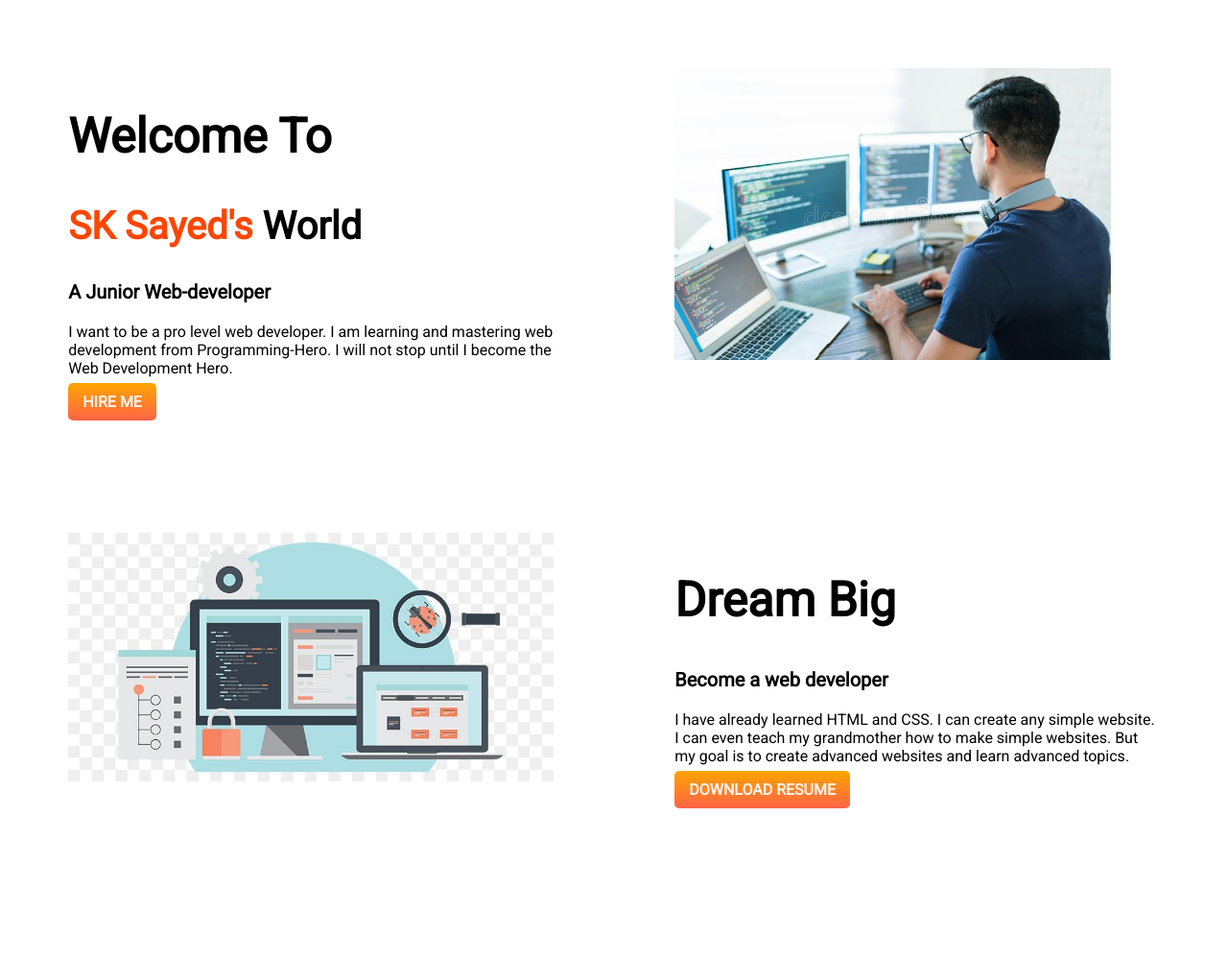
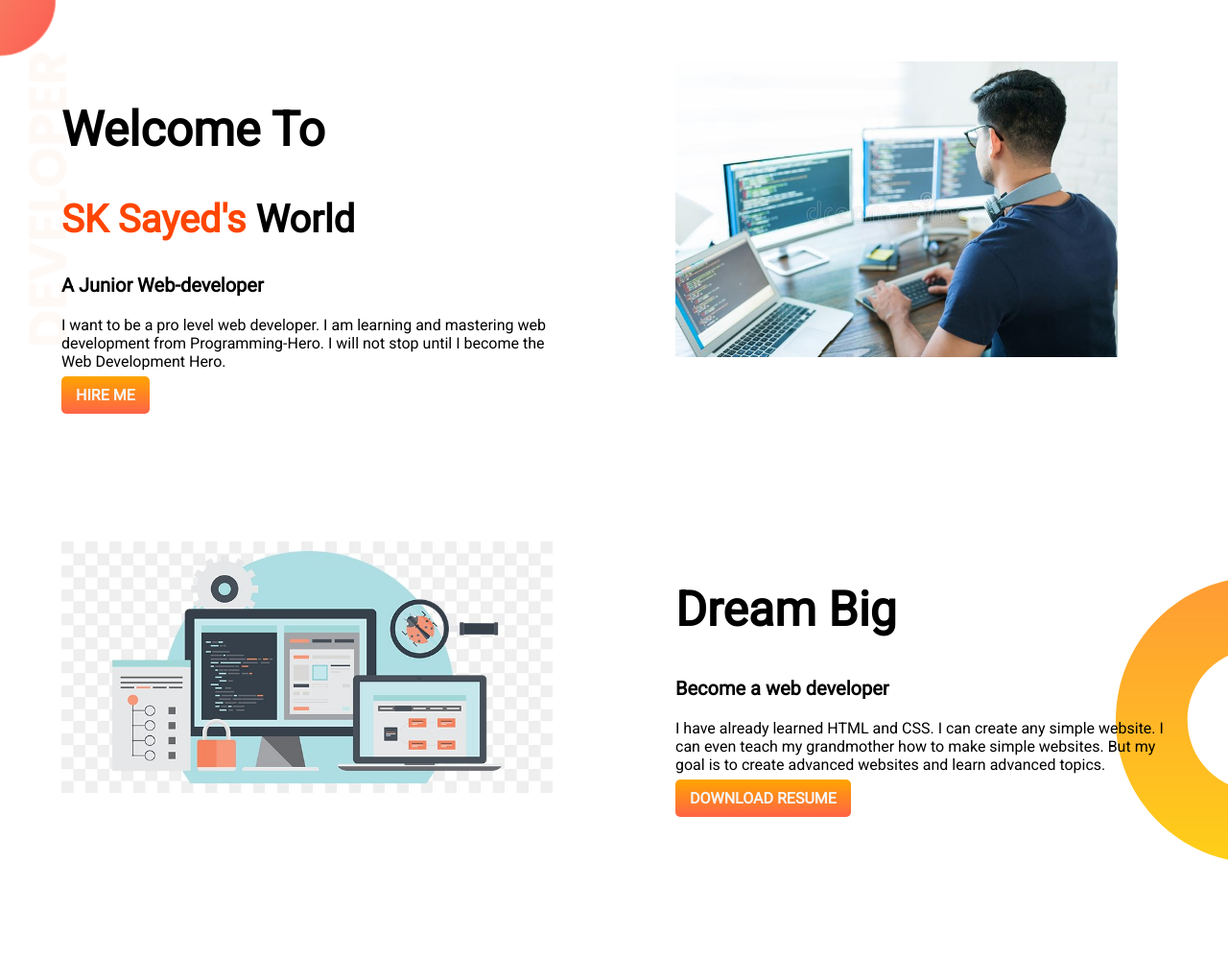
Before and after one commit to shamsuladd07/final-portfolio, a plain HTML site: page index.html in a window 1280 px wide. Shown: the whole page at 96% size. Before the commit the page ends 903 px from the top, so only its background shows below. Drawn offline with Linux system fonts and the light colour scheme.

Commit message:
back-ground images added

```diff
--- a/index.html
+++ b/index.html
@@ -26,7 +26,7 @@
             <img src="images/gream.jpg" alt="">
         </div>
     </section>
-    <section>
+    <section class="dream-area">
         <div class="dream-width">
             <img src="images/top-bg.png" alt="">
         </div>
--- a/style.css
+++ b/style.css
@@ -1,4 +1,5 @@
 body{
+    margin: 0;
     font-family: 'Roboto', sans-serif;
 }
 span{
@@ -14,6 +15,12 @@ h2{
 }
 section{
     display: flex;
+    height: 400px;
+    padding-bottom: 100px;
+}
+.top-banner{
+    background-image: url(images/top-banner.png);
+    background-repeat: no-repeat;
 }
 .half-width{
     width: 50%;
@@ -30,6 +37,11 @@ section{
     padding: 10px 15px;
     border-radius: 5px;
 }
+.dream-area{
+    background-image: url(images/dream-bg.png);
+    background-repeat: no-repeat;
+    background-position: right;
+}
 .dream-width{
     width: 50%;
     padding: 5%;
```
